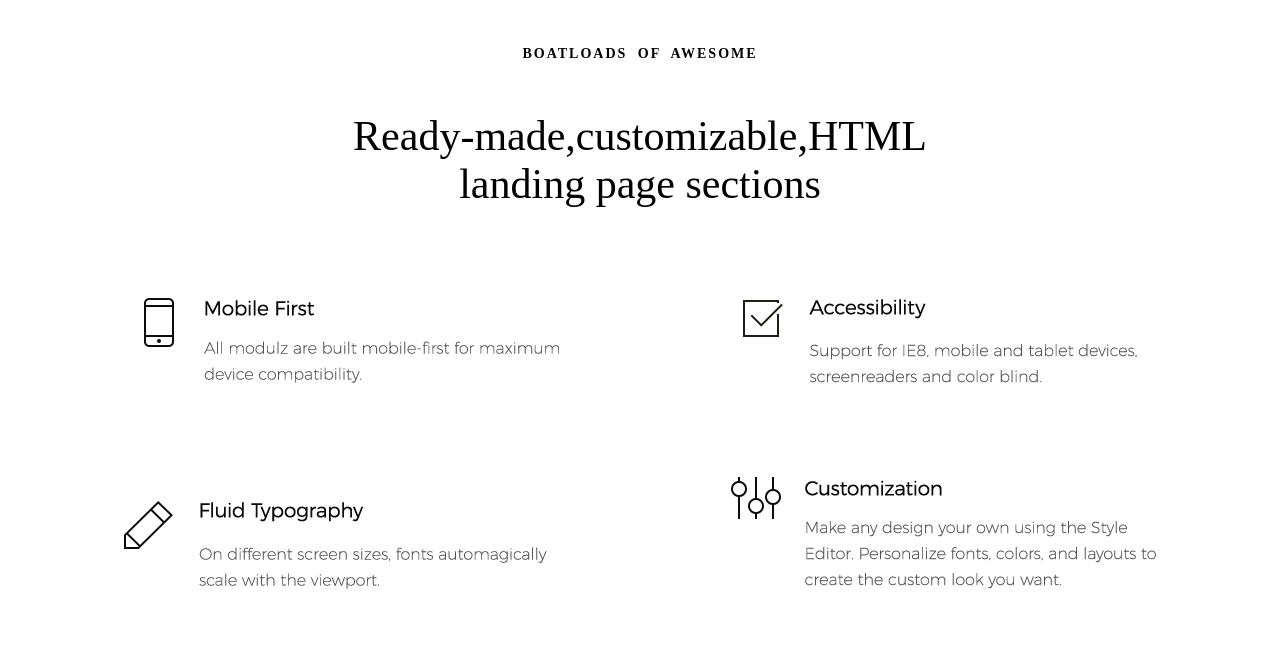
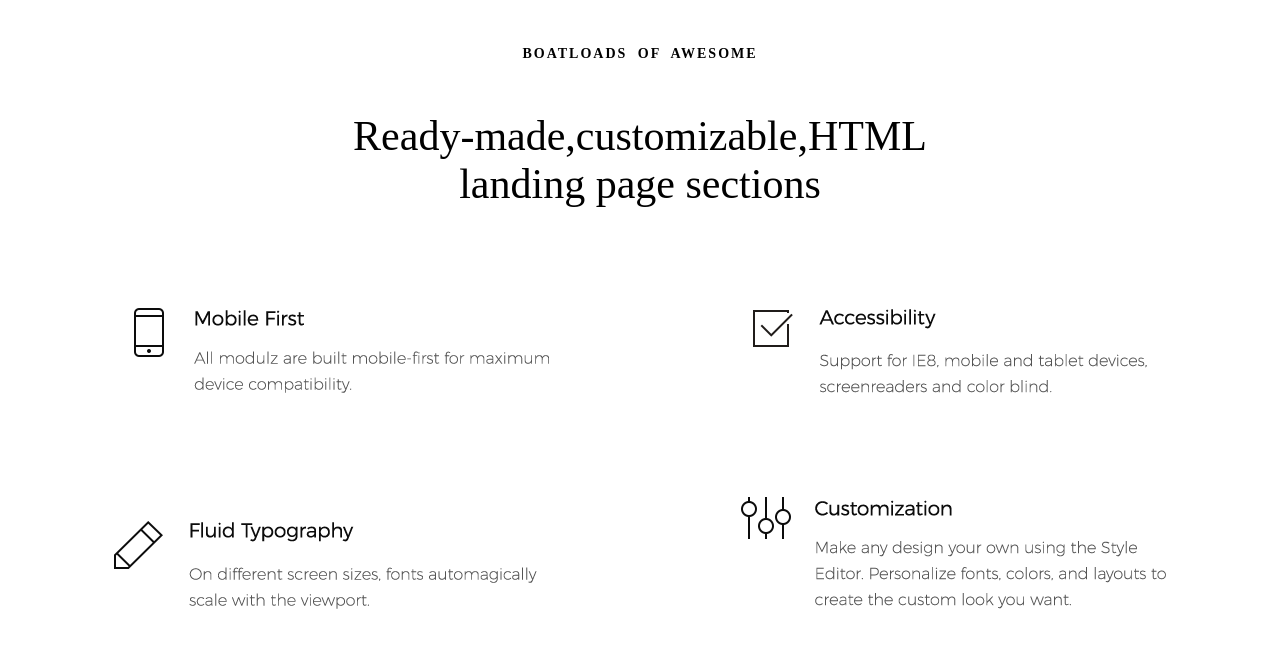
Before and after one commit to Nepent/ife2018-homework, a plain HTML site: page 漂亮的网站/index.html in a window 1280 px wide. Shown: the part 1033-1681 px from the top of the page. Drawn offline with Linux system fonts and the light colour scheme.

Commit message:
第九到第十一天：一个漂亮的网站

```diff
--- a/漂亮的网站/style.css
+++ b/漂亮的网站/style.css
@@ -90,7 +90,7 @@ a{
     font-size: 42px;
 }
 #info img {
-    margin: 90px 90px 0 90px;
+    margin: 100px 100px 0 100px;
 }
 /*info结束*/
 
```
